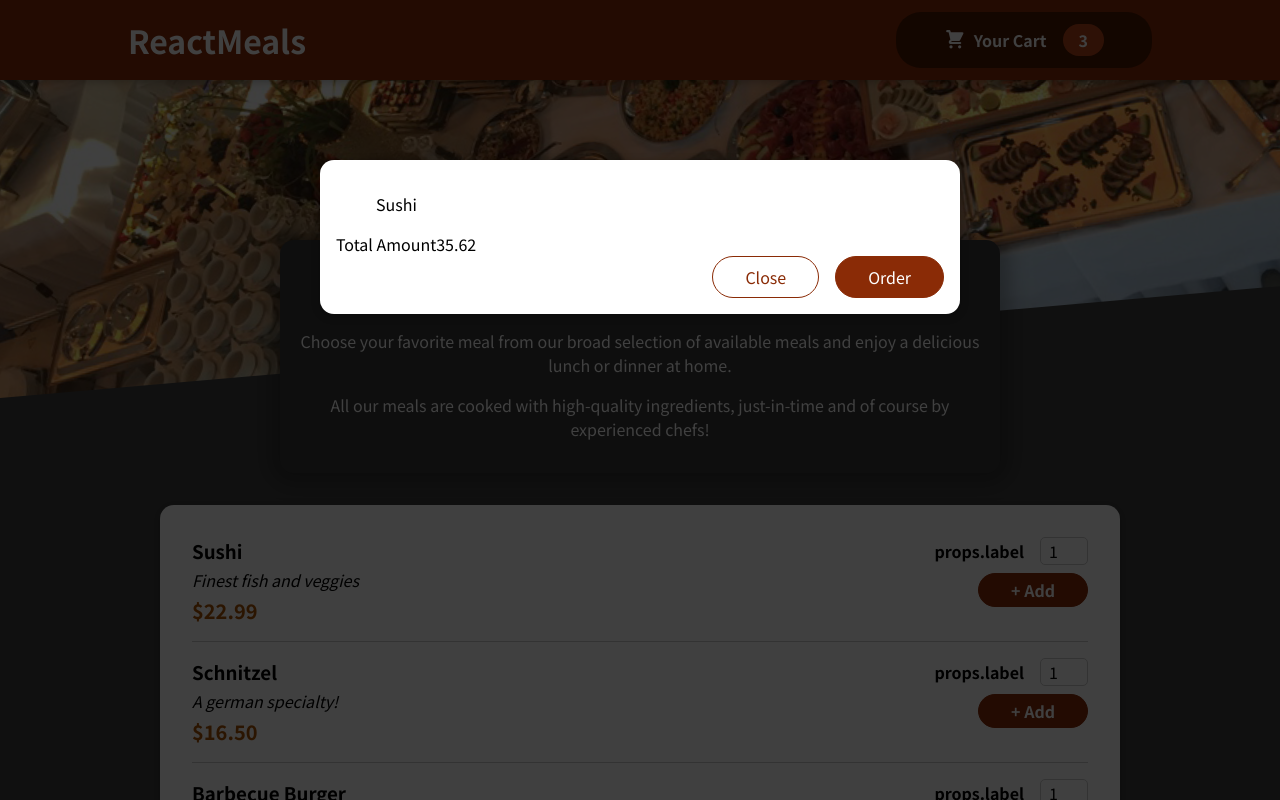
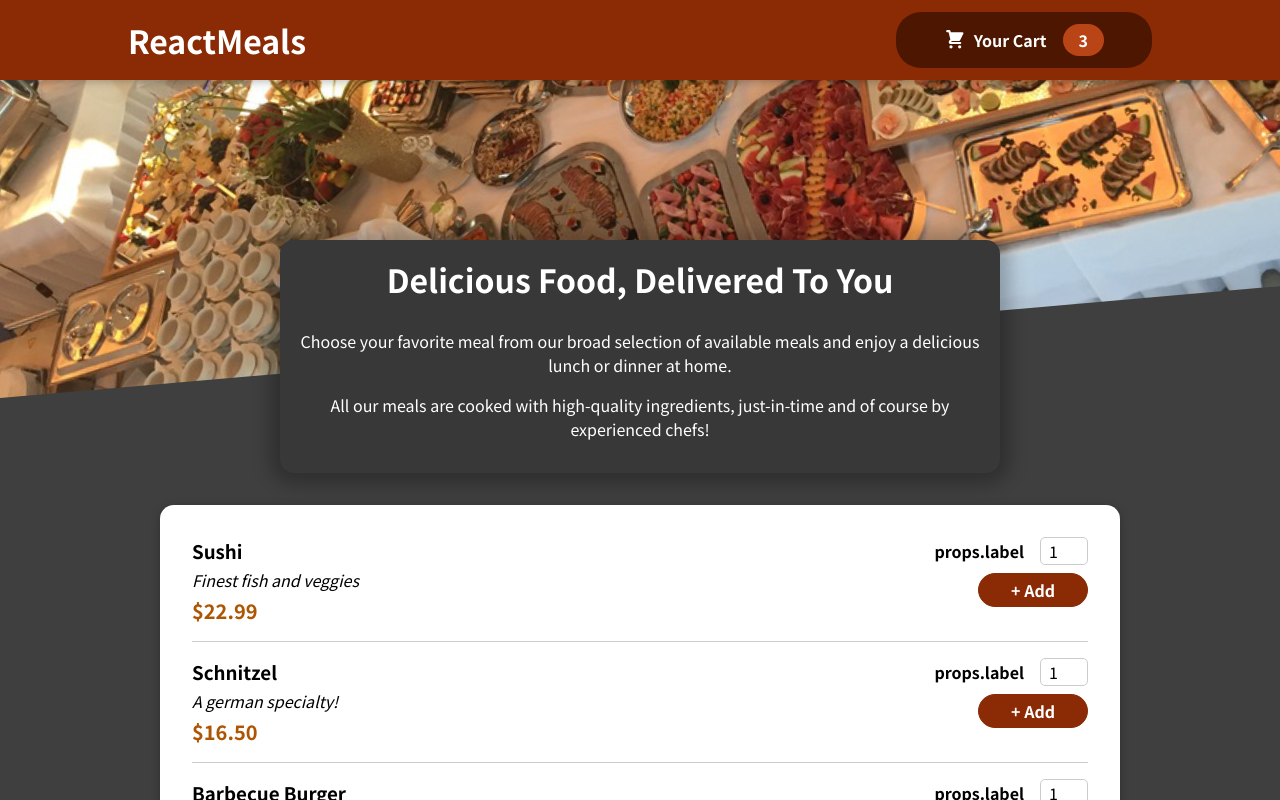
Before and after one commit to paragdangui/Food-Order-App, a React (Create React App) app: page / in a window 1280 px wide. Shown: the top 800 px of the page. Built offline with nearby package versions, Linux system fonts and the light colour scheme.

Commit message:
close and open modal functionality added

```diff
--- a/src/App.js
+++ b/src/App.js
@@ -1,14 +1,30 @@
-import React, { Fragment } from 'react';
+import React, { Fragment, useState } from 'react';
 
 // Componenets
 import Header from './components/Layout/Header';
 import Meals from './components/Meals/Meals';
 import Cart from './components/Cart/Cart';
 function App() {
+  const [cartIsShown, setCartIsShown] = useState(false);
+
+  const showCartHandler = () => {
+    setCartIsShown(true);
+  }
+
+  const hideCartHandler = () => {
+    setCartIsShown(false);
+  }
+
+
   return (
     <Fragment>
-      <Cart />
-      <Header />
+      {cartIsShown &&
+        <Cart onHideCart={hideCartHandler} />
+      }
+
+      <Header
+        onShowCart={showCartHandler}
+      />
       <main>
         <Meals />
       </main>
--- a/src/components/Cart/Cart.js
+++ b/src/components/Cart/Cart.js
@@ -1,4 +1,4 @@
-import React, { Fragment, useState } from 'react';
+import React, { Fragment } from 'react';
 import { createPortal } from 'react-dom';
 
 // File Imports
@@ -7,26 +7,22 @@ import Modal from '../UI/Modal';
 
 
 const Cart = (props) => {
-	const [modalActive, setModalActive] = useState(true);
-	const cartItems = <ul>{[{ id: 'c1', name: 'Sushi', amount: 2, price: 12.99 }
-	].map(item => <li className={classes['cart-items']}>{item.name}</li>)}</ul>;
-
-
-	const closeHandler = () => {
-		setModalActive();
-	}
+	const cartItems = <ul className={classes['cart-items']}>
+		{[{ id: 'c1', name: 'Sushi', amount: 2, price: 12.99 }
+		].map(item =>
+			<li key={item.id} className={classes['cart-items']}>{item.name}</li>
+		)}
+	</ul>;
 	return (
 		<Fragment>
-			{
-				modalActive &&
-				<Modal>
+			<Modal onClick={props.onHideCart}>
 				{cartItems}
-					<div>
+				<div className={classes.total}>
 					<span>Total Amount</span>
 					<span>35.62</span>
 				</div>
 				<div className={classes.actions}>
-						<button className={classes['button--alt']} onClick={closeHandler}>
+					<button className={classes['button--alt']} onClick={props.onHideCart}>
 						Close
 					</button>
 					<button className={classes.button}>
@@ -34,7 +30,6 @@ const Cart = (props) => {
 					</button>
 				</div>
 			</Modal>
-			}
 		</Fragment>
 
 
--- a/src/components/Layout/Header.js
+++ b/src/components/Layout/Header.js
@@ -4,14 +4,20 @@ import React from 'react';
 import classes from './Header.module.css'
 import mealsImage from '../../assets/meals.jpg'
 import HeaderCartButton from './HeaderCartButton';
-const Header = () => {
+const Header = (props) => {
+
+	const consoleHandler = () => {
+		console.log('I have been clicked');
+	}
+
 	return (
 		<React.Fragment>
 			<header className={classes.header}>
 				<h1>
 					ReactMeals
 				</h1>
-				<HeaderCartButton />
+				<HeaderCartButton onClick={props.onShowCart}
+				/>
 			</header>
 			<div className={classes['main-image']}>
 				<img src={mealsImage} alt="table full of food" />
--- a/src/components/Layout/HeaderCartButton.js
+++ b/src/components/Layout/HeaderCartButton.js
@@ -6,12 +6,8 @@ import CartIcon from '../Cart/CartIcon';
 
 
 const HeaderCartButton = (props) => {
-
-	const openHandler = () => {
-
-	}
 	return (
-		<button className={classes.button} onClick={openHandler}>
+		<button className={classes.button} onClick={props.onClick}>
 			<span className={classes.icon}>
 				<CartIcon />
 			</span>
--- a/src/components/UI/Modal.js
+++ b/src/components/UI/Modal.js
@@ -7,7 +7,7 @@ import Cart from '../Cart/Cart';
 
 const Backdrop = props => {
 	return (
-		<div className={classes.backdrop} />
+		<div className={classes.backdrop} onClick={props.onClick} />
 	);
 }
 
@@ -25,7 +25,7 @@ const portalElement = document.getElementById('overlays');
 const Modal = (props) => {
 	return (
 		<Fragment>
-			{ReactDOM.createPortal(<Backdrop />, portalElement)}
+			{ReactDOM.createPortal(<Backdrop onClick={props.onClick} />, portalElement)}
 			{ReactDOM.createPortal(<ModalOverlay> {props.children} </ModalOverlay >, portalElement)}
 		</Fragment>
 	);
```
Lines whose indentation alone changed are shown as unchanged.
